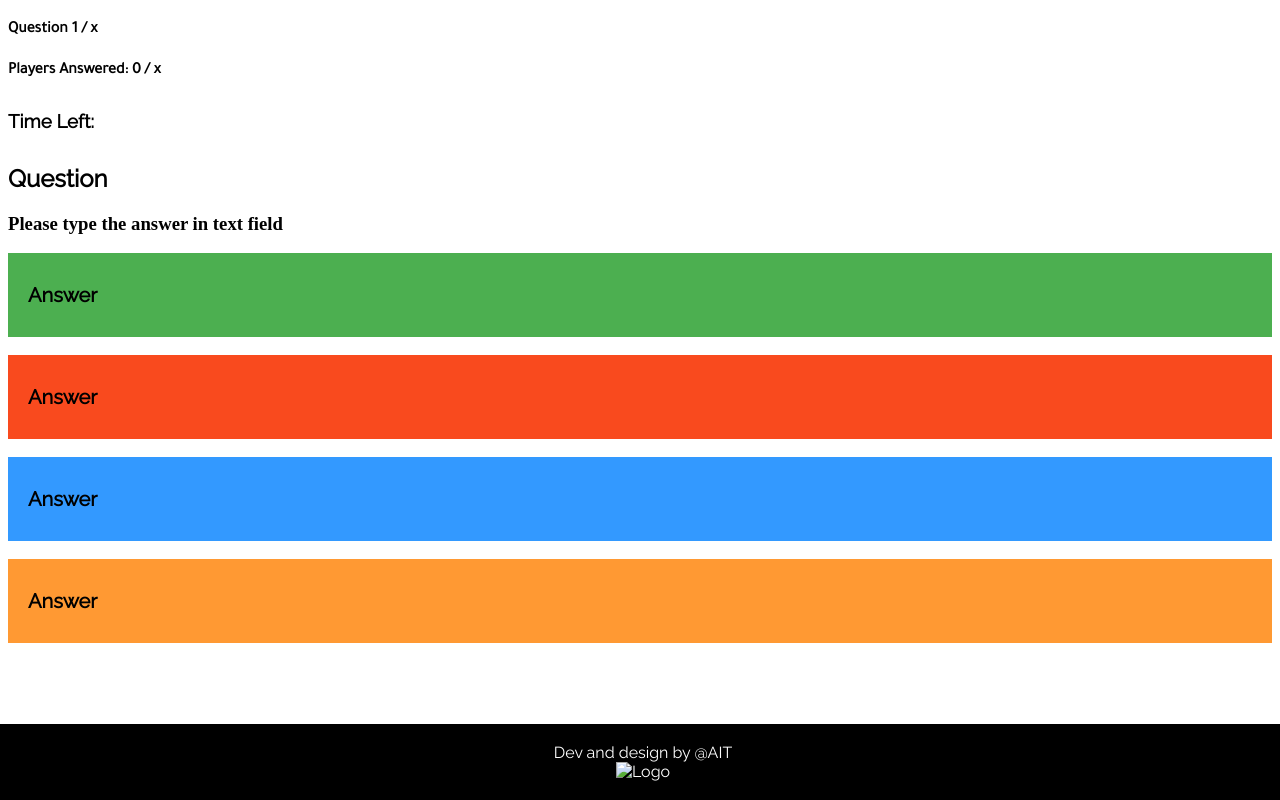
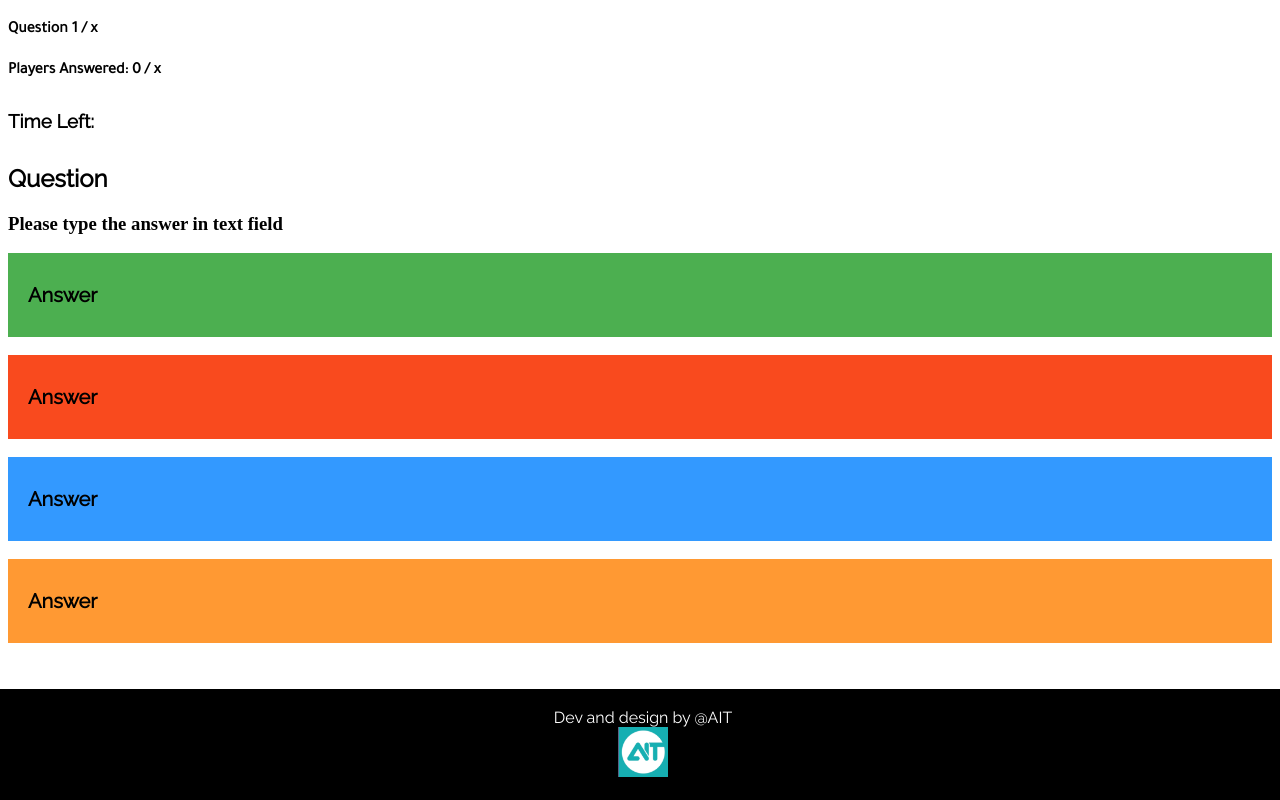
Before and after one commit to jguzaa/AitQuizzingApp, a website: page public/host/game/index.html in a window 1280 px wide. Drawn offline with nearby package versions, Linux system fonts and the light colour scheme; no server answers.

Commit message:
footer fix

```diff
--- a/public/host/game/index.html
+++ b/public/host/game/index.html
@@ -54,6 +54,6 @@
 </body>
 <footer>
     <p>Dev and design by @AIT<br>
-    <img src="../imgs/logo.png" alt="Logo" style="height: 50px;">
+    <img src="../../imgs/logo.png" alt="Logo" style="height: 50px;">
 </footer>
 </html>
```
